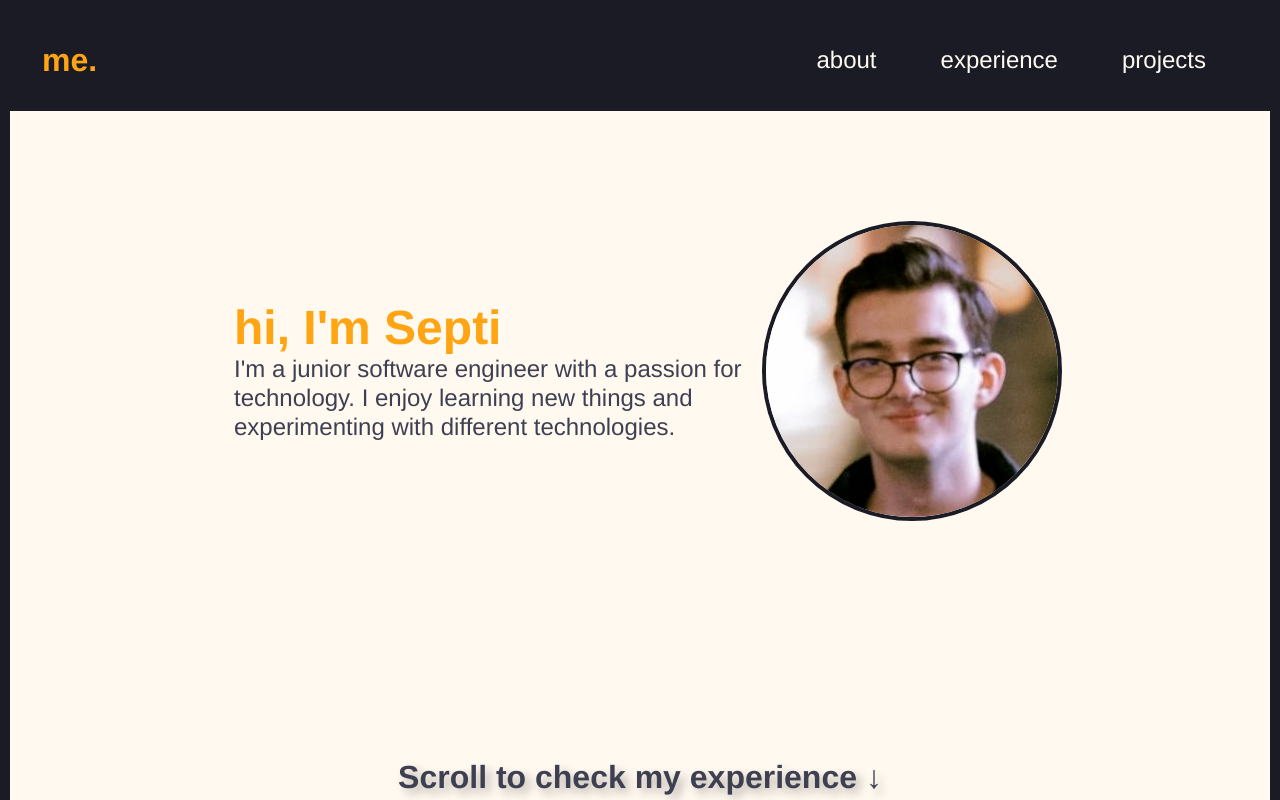
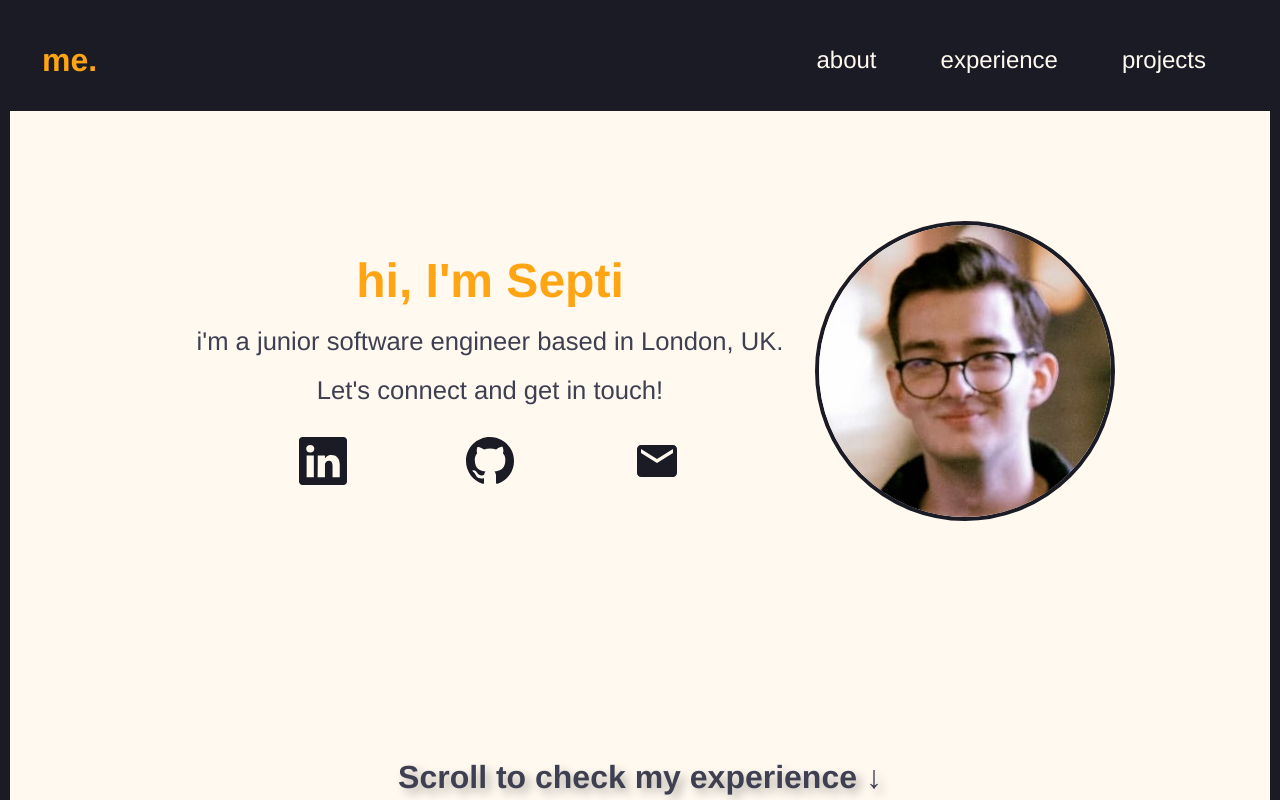
Before and after one commit to Septy2000/Portfolio-Website, a Next.js app: page / in a window 1280 px wide. Shown: the top 800 px of the page. Built offline with nearby package versions, Linux system fonts and the light colour scheme.

Commit message:
Restyled main information section and added links to linkedin, github and email;

```diff
--- a/src/components/Sections/LandingPageSections/MainInformationSection/AboutSection/AboutSection.styled.tsx
+++ b/src/components/Sections/LandingPageSections/MainInformationSection/AboutSection/AboutSection.styled.tsx
@@ -1,19 +1,49 @@
-"use client";
 import styled from "styled-components";
+import Link from "next/link";
 
 export const Container = styled.div`
     margin: ${({ theme }) => theme.margin.small};
-    align-items: start;
-    max-width: 512px;
+    display: flex;
+    flex-direction: column;
+    max-width: ${({ theme }) => theme.screen.medium};
+    text-align: center;
 `;
 
 export const NameHeader = styled.h1`
     font-size: 3rem;
     color: ${({ theme }) => theme.colors.orange};
+    margin-bottom: ${({ theme }) => theme.margin.small};
 `;
 
 export const Body = styled.p`
     color: ${({ theme }) => theme.colors.text.primary};
-    font-size: 1.5rem;
-    line-height: 1.2;
+    font-size: 1.6rem;
+    line-height: 1.4;
+    margin: 0 ${({ theme }) => theme.margin.small};
 `;
+
+export const ConnectCta = styled.p`
+    color: ${({ theme }) => theme.colors.text.primary};
+    font-size: 1.6rem;
+    margin: ${({ theme }) => theme.margin.small};
+`;
+
+export const ConnectLinks = styled.div`
+    display: flex;
+    flex-direction: row;
+    justify-content: space-evenly;
+    margin-top: ${({ theme }) => theme.margin.small};
+`;
+
+export const LinkWrapper = styled(Link)`
+    text-decoration: none;
+`;
+
+export const Icon = styled.div`
+    color: ${({ theme }) => theme.colors.surface.secondary};
+    font-size: 3rem;
+    transition: transform 0.2s;
+    &:hover {
+        transform: scale(1.2);
+    }
+`;
--- a/src/components/Sections/LandingPageSections/MainInformationSection/AboutSection/AboutSection.tsx
+++ b/src/components/Sections/LandingPageSections/MainInformationSection/AboutSection/AboutSection.tsx
@@ -1,14 +1,40 @@
+"use client";
 import * as Styled from "./AboutSection.styled";
+import { BsLinkedin, BsGithub } from "react-icons/bs";
+import { MdEmail } from "react-icons/md";
 
 export default function AboutContainer() {
     const nameHeaderText = "hi, I'm Septi";
-    const bodyText =
-        "I'm a junior software engineer with a passion for technology. I enjoy learning new things and experimenting with different technologies.";
+    const bodyText = "i'm a junior software engineer based in London, UK.";
+    const connectCta = "Let's connect and get in touch!";
+
+    const links = [
+        {
+            href: "https://www.linkedin.com/in/s-calin/",
+            icon: <Styled.Icon as={BsLinkedin} />,
+        },
+        {
+            href: "https://www.github.com/septy2000",
+            icon: <Styled.Icon as={BsGithub} />,
+        },
+        {
+            href: "mailto:calin.septimiu28@gmail.com",
+            icon: <Styled.Icon as={MdEmail} />,
+        },
+    ];
 
     return (
         <Styled.Container>
             <Styled.NameHeader>{nameHeaderText}</Styled.NameHeader>
             <Styled.Body>{bodyText}</Styled.Body>
+            <Styled.ConnectCta>{connectCta}</Styled.ConnectCta>
+            <Styled.ConnectLinks>
+                {links.map((link, index) => (
+                    <Styled.LinkWrapper key={index} href={link.href}>
+                        {link.icon}
+                    </Styled.LinkWrapper>
+                ))}
+            </Styled.ConnectLinks>
         </Styled.Container>
     );
 }
--- a/src/components/Sections/LandingPageSections/ProjectsSection/ProjectsSection.tsx
+++ b/src/components/Sections/LandingPageSections/ProjectsSection/ProjectsSection.tsx
@@ -2,10 +2,7 @@
 import React, { forwardRef, useState } from "react";
 import * as Styled from "./ProjectsSection.styled";
 import ProjectCard from "./ProjectCard/ProjectCard";
-import {
-    mandelbrot_image_src,
-    a_star_image_src,
-} from "@/components/images/Images";
+import { mandelbrot_image_src, a_star_image_src } from "@/components/images/Images";
 import { SpacerSmall } from "@/components/Spacer/Spacer.styled";
 import { useInView } from "react-intersection-observer";
 
@@ -17,29 +14,25 @@ export type Project = {
     code_url?: string;
 };
 
-const ProjectsSection = forwardRef<HTMLDivElement | null>(
-    (props, projectsRef) => {
+const ProjectsSection = forwardRef<HTMLDivElement | null>((props, projectsRef) => {
     const projects: Project[] = [
         {
             title: "Fractals Explorer",
             imagePath: mandelbrot_image_src,
-                description:
-                    "Explore the Mandelbrot set and experiment with Perlin noise art",
+            description: "Explore the Mandelbrot set and experiment with Perlin noise art",
             slug: "fractals-explorer",
             code_url: "https://github.com/Septy2000/Portfolio-Website",
         },
 
-            {
-                title: "A* Algorithm Visualiser",
-                imagePath: a_star_image_src,
-                description: "Visualise and experiment with the A* algorithm",
-                slug: undefined,
-                code_url: "https://github.com/Septy2000/Portfolio-Website",
-            },
+        // {
+        //     title: "A* Algorithm Visualiser",
+        //     imagePath: a_star_image_src,
+        //     description: "Visualise and experiment with the A* algorithm",
+        //     slug: undefined,
+        //     code_url: "https://github.com/Septy2000/Portfolio-Website",
+        // },
     ];
-        const [selectedProject, setSelectedProject] = useState<Project>(
-            projects[0]
-        );
+    const [selectedProject, setSelectedProject] = useState<Project>(projects[0]);
 
     const projectsSectionTitle = "projects";
 
@@ -63,13 +56,9 @@ const ProjectsSection = forwardRef<HTMLDivElement | null>(
                         <Styled.ProjectItemContainer
                             key={index}
                             onClick={() => handleProjectItemClick(project)}
-                                $isSelected={
-                                    selectedProject?.title === project.title
-                                }
+                            $isSelected={selectedProject?.title === project.title}
                         >
-                                <Styled.ProjectItemTitle>
-                                    {project.title}
-                                </Styled.ProjectItemTitle>
+                            <Styled.ProjectItemTitle>{project.title}</Styled.ProjectItemTitle>
                         </Styled.ProjectItemContainer>
                     ))}
                 </Styled.ProjectsList>
@@ -78,7 +67,6 @@ const ProjectsSection = forwardRef<HTMLDivElement | null>(
             <SpacerSmall />
         </Styled.Container>
     );
-    }
-);
+});
 ProjectsSection.displayName = "ProjectsSection";
 export default ProjectsSection;
```
Also changed, not shown: src/components/Sections/FractalsGeneratorSections/GeneratorInformationSection/GeneratorInformationSection.styled.tsx (added), src/components/Sections/FractalsGeneratorSections/GeneratorInformationSection/GeneratorInformationSection.tsx (added). Lines whose indentation alone changed are shown as unchanged.
